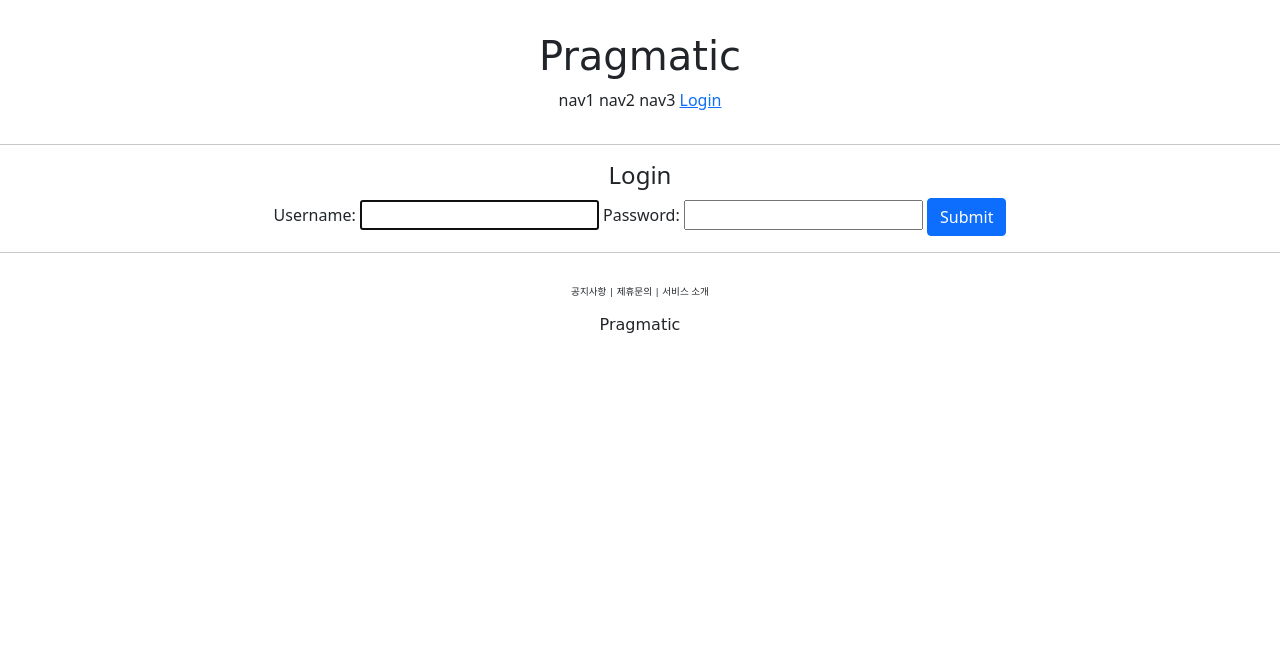
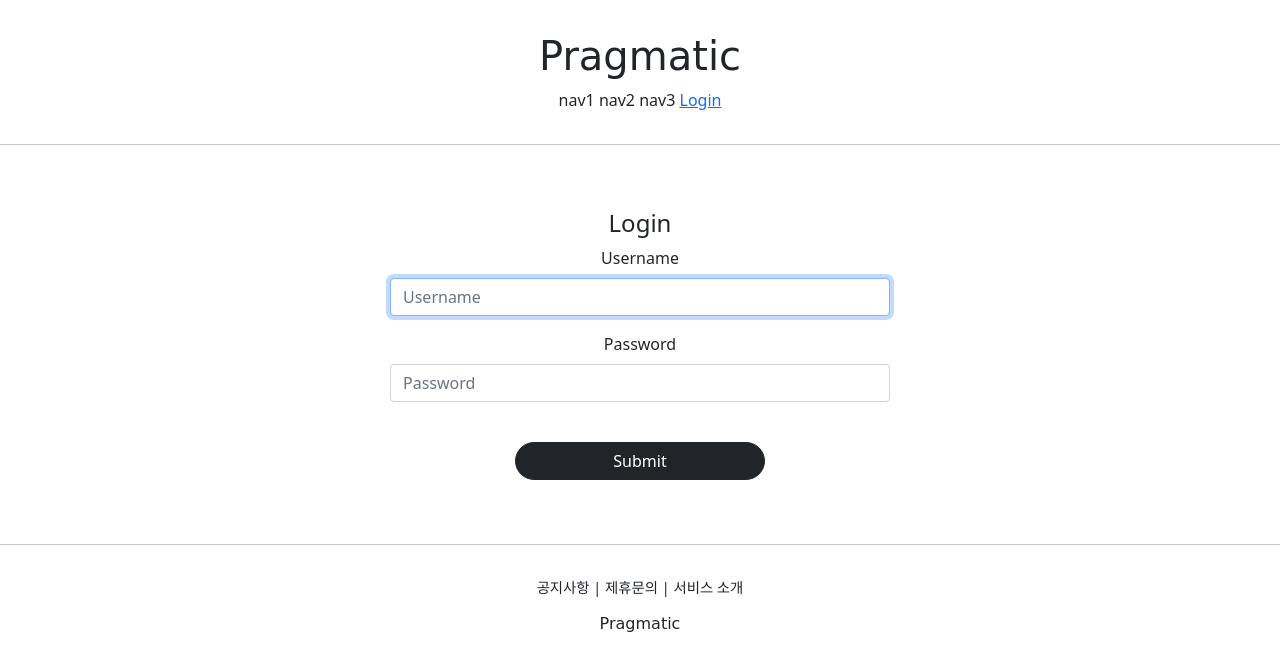
Before and after one commit to seojh8910/pragmatic, a Django app: page /account/login/ in a window 1280 px wide. Shown: the top 671 px of the page. Run offline with Django 4.2, Linux system fonts and the light colour scheme; some libraries are stand-ins or nearby versions; some web fonts are replaced.

Commit message:
작정하고 장고 23강

```diff
--- a/accountapp/templates/accountapp/login.html
+++ b/accountapp/templates/accountapp/login.html
@@ -1,15 +1,15 @@
 {% extends 'base.html' %}
-
+{% load bootstrap4 %}
 {% block content %}
-    <div style="text-align: center;">
+    <div style="text-align: center; max-width: 500px; margin: 4rem auto;">
         <div>
             <h4>Login</h4>
         </div>
         <div>
             <form action="" method="post">
                 {% csrf_token %}
-                {{ form }}
-                <input type="submit" class="btn btn-primary">
+                {% bootstrap_form form %}
+                <input type="submit" class="btn btn-dark rounded-pill col-6 mt-4">
             </form>
         </div>
     </div>
--- a/pragmatic/settings.py
+++ b/pragmatic/settings.py
@@ -47,6 +47,7 @@ INSTALLED_APPS = [
     'django.contrib.sessions',
     'django.contrib.messages',
     'django.contrib.staticfiles',
+    'bootstrap4',
     'accountapp',
 ]
 
--- a/static/base.css
+++ b/static/base.css
@@ -3,7 +3,7 @@
 }
 
 .pragmatic_footer_button{
-    font-size: .6rem;
+    font-size: .9rem;
 }
 
 .pragmatic_footer{
```
Also changed, not shown: accountapp/templates/accountapp/create.html (+7 -2 lines).
